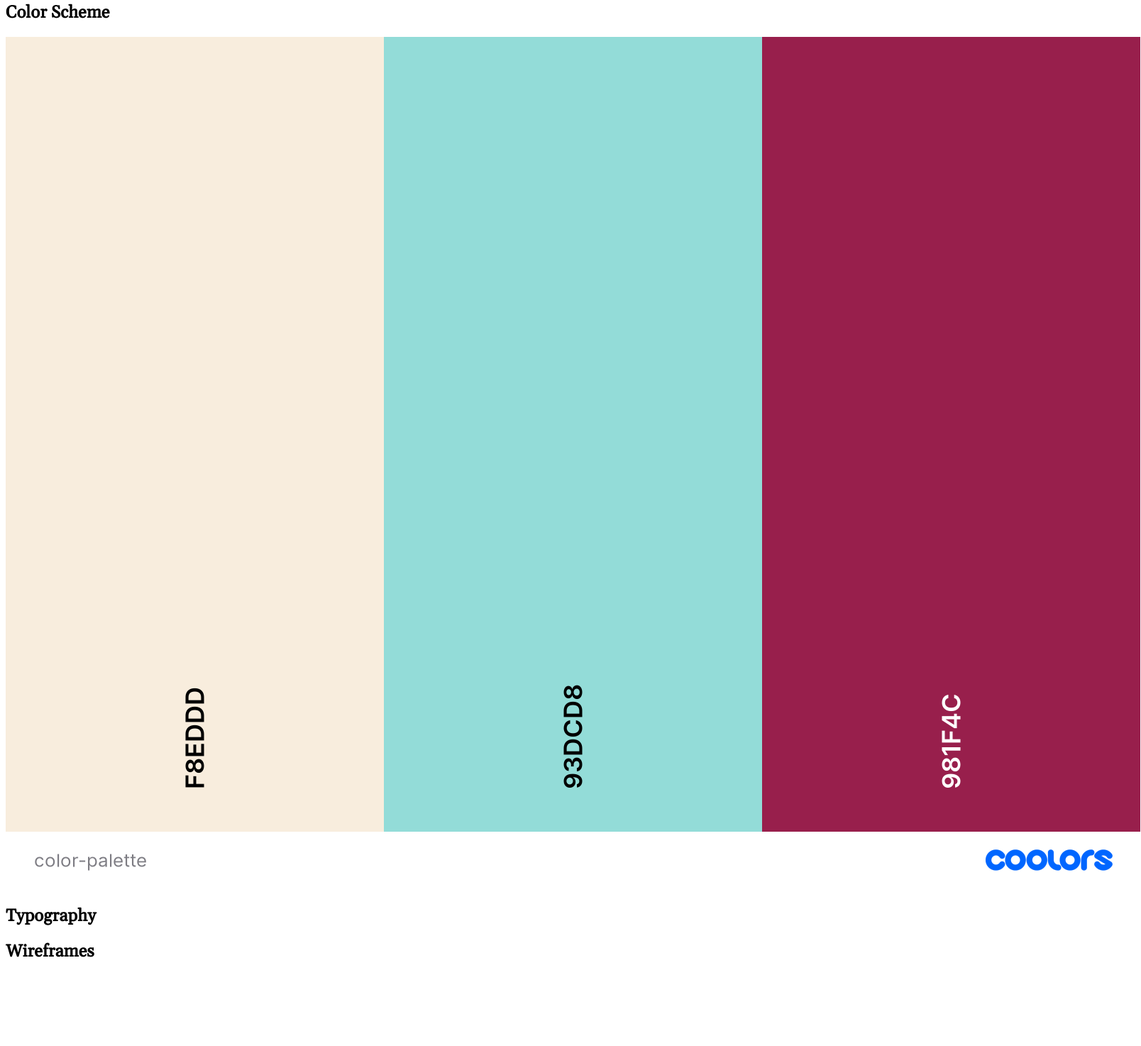
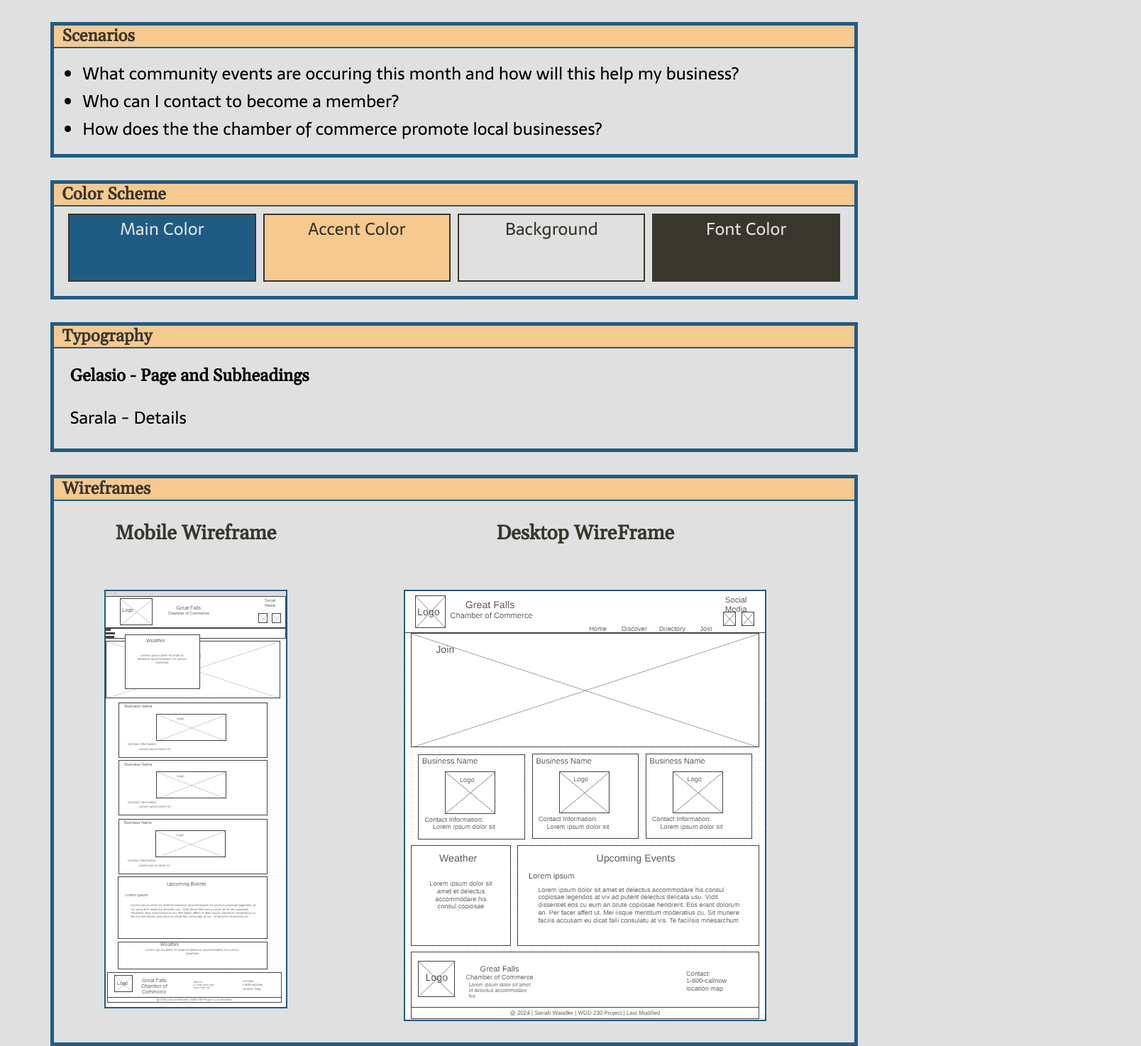
Before and after one commit to wandwell/wdd230, a plain HTML site: page lesson03/chamber-site-plan.html in a window 1280 px wide. Shown: the part 327-1801 px from the top of the page at 71% size, 1608 px wide, since content can reach past the window. Before the commit the page ends 1703 px from the top, so only its background shows below. Drawn offline with nearby package versions, Linux system fonts and the light colour scheme.

Commit message:
chamber site plan

```diff
--- a/lesson03/chamber-site-plan.html
+++ b/lesson03/chamber-site-plan.html
@@ -12,9 +12,9 @@
     <link rel="stylesheet" href="styles/base.css">
 </head>
 <body>
-    <heading>
+    <header>
         <h1>Great Falls Chamber of Commerce Site Plan</h1>
-    </heading>
+    </header>
     <main>
         <section class="card">
             <h2>Site Purpose</h2>
@@ -32,15 +32,26 @@
                 <li>How does the the chamber of commerce promote local businesses?</li>
             </ul>
         </section>
-        <section class="card">
+        <section class="card" id="scheme">
             <h2>Color Scheme</h2>
-            <img src="images/color-palette.png" alt="Color Palette with Amaranth Purple, Antique White, and Tiffany Blue">
+            <div id="primary">Main Color</div>
+            <div id="accent">Accent Color</div>
+            <div id="background">Background</div>
+            <div id="font">Font Color</div>
         </section>
         <section class="card">
             <h2>Typography</h2>
+            <p id="gelasio">Gelasio - Page and Subheadings</p>
+            <p id="sarala">Sarala - Details</p>
         </section>
         <section class="card">
             <h2>Wireframes</h2>
+            <div id="container">
+                <h3 class="mobile">Mobile Wireframe</h3>
+                <h3 class="desktop">Desktop WireFrame</h3>
+                <img class="mobile" src="images/wireframe-mobile.png" alt="Mobile Wireframe">
+                <img class="desktop" src="images/wireframe-desktop.png" alt="Desktop Wireframe">
+            </div>
         </section>
     </main>
 </body>
--- a/lesson03/styles/base.css
+++ b/lesson03/styles/base.css
@@ -1,7 +1,113 @@
-p {
-    font-family: 'Sarala', sans-serif;
+
+body{
+    background-color: #E0E0E0;
 }
 
-h1, h2 {
+p, div, li{
+    font-family: 'Sarala', sans-serif;
+    font-size: 1.5em;
+}
+
+heading h1{
     font-family: 'Gelasio', serif;
+    text-align: center;
+    color: #39362D;
+    border: 5px solid #1F5C84;
+    padding: 5px;
+    background-color: #E0E0E0;;
+    margin: 0 20% 2rem 20%;
 }
+
+.card{
+    border: 5px solid #1F5C84;
+    margin: 0 5% 2rem 5%;
+}
+
+.card p{
+    padding: 0 2% 0 2%;
+}
+
+h2{
+    color: #39362D;
+    background-color: #F6C98E;
+    font-family: 'Gelasio', serif;
+    border-bottom: 2px solid #1F5C84;
+    margin: 0;
+    padding-left: 1%;
+}
+
+#scheme{
+    display: grid;
+    grid-template-columns: 10px 1fr 1fr 1fr 1fr 10px;
+    grid-template-rows: 1fr 3fr 10px;
+    gap: 10px;
+}
+
+#scheme h2{
+    grid-column: 1/7;
+}
+
+#primary{
+    background-color: #1F5C84;
+    text-align: center;
+    color: #E0E0E0;
+    border: 2px solid #39362D;
+    grid-column: 2/3;
+}
+
+#accent{
+    background-color: #F6C98E;
+    color: #39362D;
+    text-align: center;
+    border: 2px solid #39362D;
+    grid-column: 3/4;
+}
+
+#background{
+    background-color: #E0E0E0;
+    color: #39362D;
+    text-align: center;
+    border: 2px solid #39362D;
+    grid-column: 4/5;
+}
+
+#font{
+    background-color: #39362D;
+    color: #E0E0E0;
+    text-align: center;
+    border: 2px solid #39362D;
+    grid-column: 5/6;
+}
+
+#gelasio{
+    font-family: 'Gelasio', serif;
+    font-weight: 600;
+}
+
+#container{
+    display: grid;
+    grid-template-columns: 10px 1fr 2fr 10px;
+    grid-template-rows: 1fr 6fr 10px;
+    gap: 10px;
+}
+
+h3{
+    font-family: 'Gelasio', serif;
+    color: #39362D;
+    text-align: center;
+}
+
+.mobile{
+    grid-column: 2/3;
+}
+
+.desktop{
+    grid-column: 3/4;
+}
+
+img{
+    border: 2px solid #1F5C84;
+    margin: 10px;
+    object-fit: cover;
+    justify-self: center;
+}
```
Also changed, not shown: lesson03/images/wireframe-desktop.png (added), lesson03/images/wireframe-mobile.png (added).
